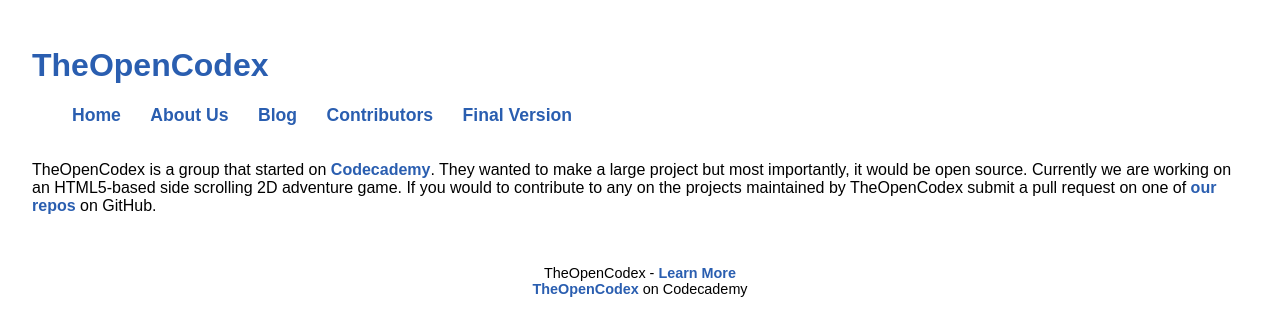
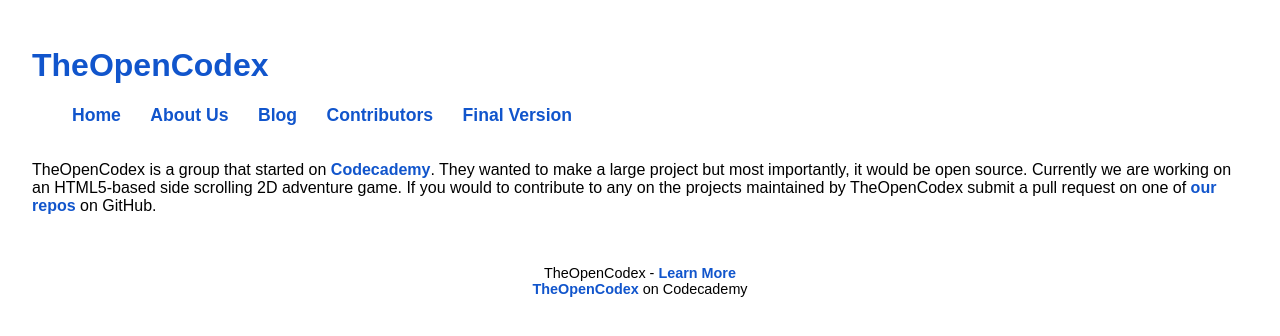
Before and after one commit to c0D1NG1010/theopencodex.github.com, a Jekyll site: the page built from index.html, in a window 1280 px wide. Shown: the top 336 px of the page. Built offline with Jekyll 4.4.1, drawn with Linux system fonts in a browser that asks for light colours; nearby versions of some CDN libraries.

Commit message:
Update linkcolor
I changed the link color to #15c

```diff
--- a/css/theopencodex.css
+++ b/css/theopencodex.css
@@ -1 +1,18 @@
-a{color:#2a5eb0;font-weight:bold;text-decoration:none}a:hover{color:#0e3572;text-decoration:underline}div.wrapper{width:95%;padding:2%;margin:0 auto}@media only screen and (max-width: 860px){#main-nav ul{display:none !important}#main-nav select{display:block !important;margin:15px auto}}#main-header .logo-main a{color:#2a5eb0;text-decoration:none}#main-header .logo-main a:hover{color:#0e3572}#main-header{margin-bottom:35px}#main-header #main-nav ul li{margin-right:25px;display:inline-block}#main-header #main-nav ul li a{font-size:1.1em}#main-header #main-nav ul li a:hover{text-decoration:none}#main-header #main-nav select{display:none}.content#allposts ul#allpostslist li{margin-bottom:5px}.content#allposts ul#allpostslist li a{font-size:1.1em}#main-footer{margin-top:50px}#main-footer .footer-text{text-align:center;font-size:0.9em}
+a{color:#15c;font-weight:700;text-decoration:none}
+a:hover{color:#15c;text-decoration:underline}
+div.wrapper{width:95%;margin:0 auto;padding:2%}
+#main-header .logo-main a{color:#15c;text-decoration:none}
+#main-header .logo-main a:hover{color:#15c}
+#main-header{margin-bottom:35px}
+#main-header #main-nav ul li{margin-right:25px;display:inline-block}
+#main-header #main-nav ul li a:hover{text-decoration:none}
+#main-header #main-nav select{display:none}
+.content#allposts ul#allpostslist li{margin-bottom:5px}
+#main-footer{margin-top:50px}
+#main-footer .footer-text{text-align:center;font-size:.9em}
+#footer{height:200px}
+#main-header #main-nav ul li a,.content#allposts ul#allpostslist li a{font-size:1.1em}
+@media only screen and max-width 860px {
+#main-nav ul{display:none!important}
+#main-nav select{display:block!important;margin:15px auto}
+}
```
Also changed, not shown: css/theopencodex.scss (+3 -4 lines).
